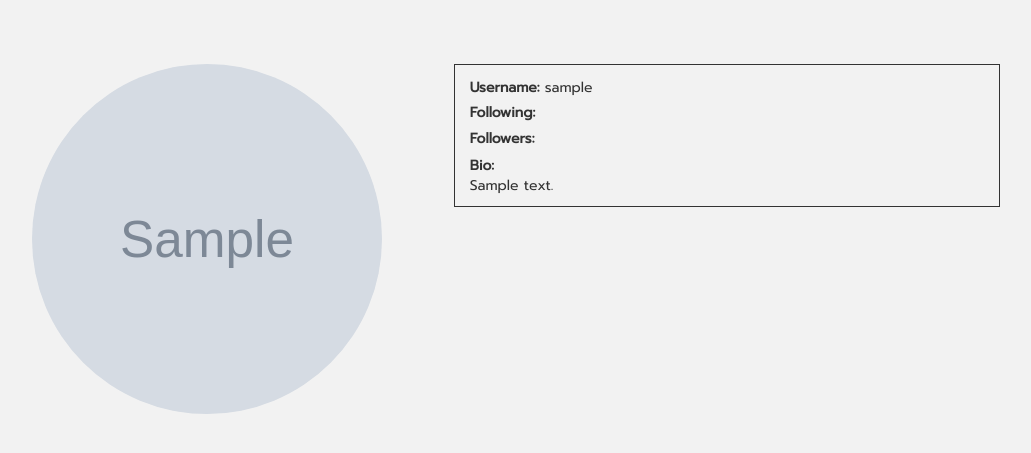
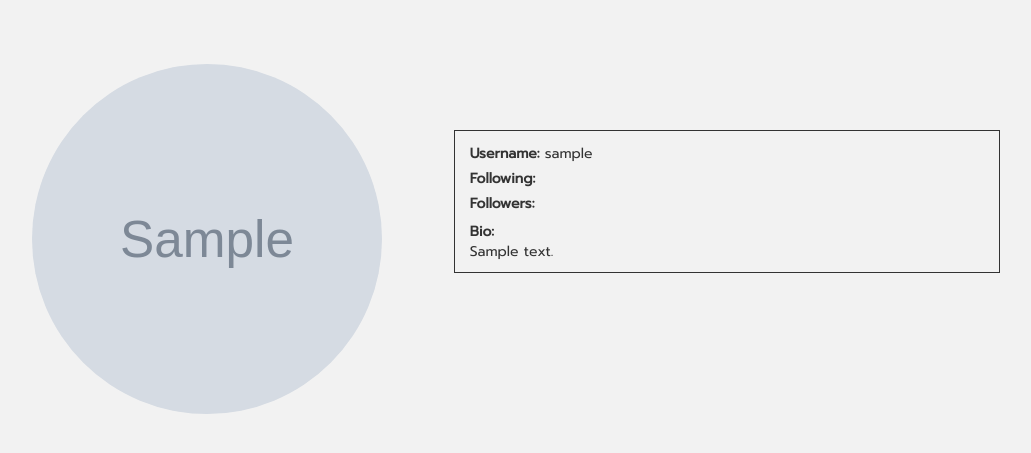
Before and after one commit to alexogola/instagram, a Django app: page /user/1 in a window 1280 px wide. Shown: the part 70-523 px from the top of the page, without its empty margins (77-1108 px from the left). Run offline with Django 3.2, Linux system fonts and the light colour scheme; a user stored in the database is signed in; tables that the repository leaves empty hold one stand-in row (values such as "Sample post"); grey boxes marked "Sample" are stand-in pictures; some libraries are stand-ins or nearby versions.

Commit message:
deploy to heroku

```diff
--- a/clone/templates/insta-pop/single.html
+++ b/clone/templates/insta-pop/single.html
@@ -7,7 +7,7 @@
     <div class="col-xs-8 col-sm-8 col-md-4 col-lg-4 col-xl-4">
         <img src="{{user.profile_photo.url}}" class="img-responsive img-rounded" style="height:350px; width:350px; border-radius: 50%;">
     </div>
-    <div class="col-xs-10 col-sm-10 col-md-5 col-lg-5 col-xl-5" style="border: solid; border-width: 1px; padding-top: 5px;">
+    <div class="col-xs-10 col-sm-10 col-md-5 col-lg-5 col-xl-5" style="border: solid; border-width: 1px; padding-top: 5px; margin-top: 5%;">
         <h5><span style="font-weight:bolder;">Username: </span>{{user.username}}</h5>
         <h5><span style="font-weight:bolder;">Following: </span></h5>
         <h5><span style="font-weight:bolder;">Followers: </span></h5>
```
